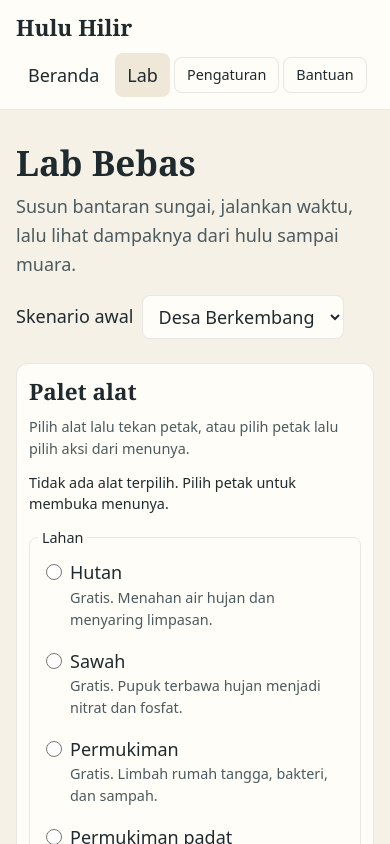
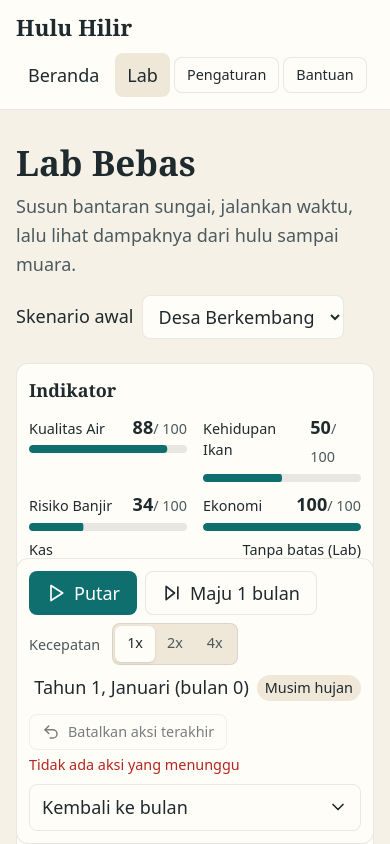
Before and after one commit to benditandayusaputra/hulu_hilir, a SvelteKit app: page /lab in a window 390 px wide. Shown: the top 844 px of the page. Built offline with nearby package versions, Linux system fonts and the light colour scheme.

Commit message:
:lipstick: Susun tata letak Lab responsif tiga titik henti

```diff
--- a/src/lib/components/charts/LineChart.svelte
+++ b/src/lib/components/charts/LineChart.svelte
@@ -59,6 +59,7 @@
 	};
 
 	let width = $state(DEFAULT_WIDTH);
+	let dataOpen = $state(false);
 
 	const innerWidth = $derived(Math.max(1, width - MARGIN.left - MARGIN.right));
 	const innerHeight = HEIGHT - MARGIN.top - MARGIN.bottom;
@@ -178,8 +179,9 @@
 			</text>
 		{/each}
 	</svg>
-	<Disclosure summary={seeDataLabel}>
+	<Disclosure summary={seeDataLabel} bind:open={dataOpen}>
 		<div>
+			{#if dataOpen}
 				<table class="w-full border-collapse text-sm">
 					<caption class="mb-1 text-left font-medium">{title}</caption>
 					<thead>
@@ -193,7 +195,8 @@
 					<tbody>
 						{#each rows as row (row.index)}
 							<tr class="border-b border-ink/10">
-							<th scope="row" data-numeric class="py-1 pr-2 text-left font-medium">{row.index}</th>
+								<th scope="row" data-numeric class="py-1 pr-2 text-left font-medium">{row.index}</th
+								>
 								{#each row.values as value, i (i)}
 									<td data-numeric class="py-1 pr-2"
 										>{value === undefined ? '' : formatScore(value)}</td
@@ -203,6 +206,7 @@
 						{/each}
 					</tbody>
 				</table>
+			{/if}
 		</div>
 	</Disclosure>
 </figure>
--- a/src/lib/components/river/TileActionPanel.svelte
+++ b/src/lib/components/river/TileActionPanel.svelte
@@ -137,7 +137,9 @@
 				: chosen.dismantle !== null
 					? session.removeIntervention(cell, chosen.dismantle)
 					: false;
-		if (ok) onclose();
+		if (!ok) return;
+		if (inline) onclose();
+		else sheetOpen = false;
 	}
 
 	function handleWindowKey(event: KeyboardEvent): void {
--- a/src/lib/content/lab.ts
+++ b/src/lib/content/lab.ts
@@ -12,7 +12,7 @@ import type {
 	SegmentIndex,
 	WaterStatus
 } from '$lib/sim';
-import { formatBillions, formatScore, formatSignedScore } from '$lib/format/number';
+import { formatBillions, formatNumber, formatScore, formatSignedScore } from '$lib/format/number';
 
 export const segmentNames: Record<SegmentIndex, string> = {
 	1: 'Hulu Atas',
@@ -473,10 +473,7 @@ export function waterCellName(
 	fishScore: number,
 	flood: FloodStatus
 ): string {
-	const ip = pollutionIndex.toLocaleString('id-ID', {
-		minimumFractionDigits: 1,
-		maximumFractionDigits: 1
-	});
+	const ip = formatNumber(pollutionIndex, 1);
 	return `${segmentLabel(segment)}, ${lab.waterCell}: ${waterStatusNames[status]}, IP ${ip}, ikan ${formatScore(fishScore)} dari 100, banjir ${floodStatusNames[flood]}. ${lab.pressEnterSegment}`;
 }
 
--- a/src/lib/format/number.ts
+++ b/src/lib/format/number.ts
@@ -2,27 +2,39 @@ const locale = 'id-ID';
 const BILLION_MAX_DIGITS = 2;
 const PERCENT_SCALE = 100;
 
-export function formatNumber(value: number, digits = 0): string {
-	return new Intl.NumberFormat(locale, {
+const fixedFormatters = new Map<number, Intl.NumberFormat>();
+const billionFormatter = new Intl.NumberFormat(locale, {
+	maximumFractionDigits: BILLION_MAX_DIGITS
+});
+const compactFormatter = new Intl.NumberFormat(locale, {
+	notation: 'compact',
+	maximumFractionDigits: 1
+});
+
+function fixedFormatter(digits: number): Intl.NumberFormat {
+	const cached = fixedFormatters.get(digits);
+	if (cached !== undefined) return cached;
+	const created = new Intl.NumberFormat(locale, {
 		minimumFractionDigits: digits,
 		maximumFractionDigits: digits
-	}).format(value);
+	});
+	fixedFormatters.set(digits, created);
+	return created;
+}
+
+export function formatNumber(value: number, digits = 0): string {
+	return fixedFormatter(digits).format(value);
 }
 
 export function formatBillions(value: number): string {
-	const amount = new Intl.NumberFormat(locale, {
-		maximumFractionDigits: BILLION_MAX_DIGITS
-	}).format(value);
-	return `Rp ${amount} miliar`;
+	return `Rp ${billionFormatter.format(value)} miliar`;
 }
 
 const COMPACT_THRESHOLD = 10000;
 
 export function formatCompact(value: number): string {
 	if (Math.abs(value) < COMPACT_THRESHOLD) return formatNumber(value);
-	return new Intl.NumberFormat(locale, { notation: 'compact', maximumFractionDigits: 1 }).format(
-		value
-	);
+	return compactFormatter.format(value);
 }
 
 export function formatPercent(share: number): string {
--- a/src/routes/lab/+page.svelte
+++ b/src/routes/lab/+page.svelte
@@ -1,5 +1,5 @@
 <script lang="ts">
-	import { setContext, untrack } from 'svelte';
+	import { setContext, tick, untrack } from 'svelte';
 	import { page } from '$app/state';
 	import LineChart from '$lib/components/charts/LineChart.svelte';
 	import IndicatorPanel from '$lib/components/river/IndicatorPanel.svelte';
@@ -11,6 +11,8 @@
 	import Toolbox from '$lib/components/river/Toolbox.svelte';
 	import Button from '$lib/components/ui/Button.svelte';
 	import Dialog from '$lib/components/ui/Dialog.svelte';
+	import Sheet from '$lib/components/ui/Sheet.svelte';
+	import Tabs from '$lib/components/ui/Tabs.svelte';
 	import {
 		chartSummary,
 		indicatorNames,
@@ -21,6 +23,7 @@
 	} from '$lib/content/lab';
 	import { scenarioById, type Indicators, type Scenario } from '$lib/sim';
 	import { announcer } from '$lib/state/announcer.svelte';
+	import { desktopQuery, phoneQuery, viewportOf, watchMedia } from '$lib/state/media';
 	import { settings } from '$lib/state/settings.svelte';
 	import { shell } from '$lib/state/shell.svelte';
 	import {
@@ -56,6 +59,28 @@
 	let tableOpen = $state(false);
 	const tableId = 'tabel-sungai';
 
+	let phoneMatch = $state(false);
+	let desktopMatch = $state(true);
+	let toolsOpen = $state(false);
+	let inspectorOpen = $state(false);
+	let activeTab = $state('tools');
+	const viewport = $derived(viewportOf(phoneMatch, desktopMatch));
+	const inlinePanel = $derived(viewport === 'desktop');
+	const panelTabs = [
+		{ id: 'tools', label: lab.tabTools },
+		{ id: 'indicators', label: lab.tabIndicators },
+		{ id: 'inspector', label: lab.tabInspector }
+	];
+
+	$effect(() => {
+		const stopPhone = watchMedia(phoneQuery, (matches) => (phoneMatch = matches));
+		const stopDesktop = watchMedia(desktopQuery, (matches) => (desktopMatch = matches));
+		return () => {
+			stopPhone();
+			stopDesktop();
+		};
+	});
+
 	const chartKeys: readonly (keyof Indicators)[] = ['waterQuality', 'fish', 'floodRisk', 'economy'];
 	const chartStyles = ['solid', 'dashed', 'dotted', 'dashdot'] as const;
 	const chartSeries = $derived(
@@ -87,8 +112,9 @@
 		session.selection = cell;
 	}
 
-	function closePanel(): void {
+	async function closePanel(): Promise<void> {
 		session.selection = null;
+		await tick();
 		if (lastCell !== null) stage?.focusCell(lastCell);
 	}
 
@@ -185,6 +211,25 @@
 	<div
 		class="grid grid-cols-[minmax(0,1fr)] gap-4 lg:grid-cols-[15rem_minmax(0,1fr)_19rem] xl:grid-cols-[17rem_minmax(0,1fr)_21rem]"
 	>
+		{#if viewport === 'phone'}
+			<section
+				aria-labelledby="judul-indikator"
+				class="rounded-[var(--radius-card)] border-[1.5px] border-ink/10 bg-surface p-3"
+			>
+				<h2 id="judul-indikator" class="mb-2 text-base">{lab.indicatorsTitle}</h2>
+				<IndicatorPanel compact={true} />
+			</section>
+			<div class="flex flex-wrap gap-2">
+				<Button variant="secondary" aria-haspopup="dialog" onclick={() => (toolsOpen = true)}>
+					{lab.openTools}
+				</Button>
+				<Button variant="secondary" aria-haspopup="dialog" onclick={() => (inspectorOpen = true)}>
+					{lab.inspectorTitle}
+				</Button>
+			</div>
+		{/if}
+
+		{#if viewport === 'desktop'}
 			<aside
 				aria-label={lab.paletteTitle}
 				class="rounded-[var(--radius-card)] border-[1.5px] border-ink/10 bg-surface p-3"
@@ -192,6 +237,7 @@
 				<h2 class="mb-2 text-lg">{lab.paletteTitle}</h2>
 				<Toolbox />
 			</aside>
+		{/if}
 
 		<section
 			id={stageSectionId}
@@ -223,6 +269,7 @@
 			</div>
 		</section>
 
+		{#if viewport === 'desktop'}
 			<aside aria-label={lab.panelTitle} class="flex flex-col gap-4">
 				{#if session.selection !== null}
 					{#key `${session.selection.segment}-${session.selection.column}`}
@@ -244,12 +291,33 @@
 					<SegmentInspector />
 				</section>
 			</aside>
+		{:else if viewport === 'tablet'}
+			<section
+				aria-label={lab.panelTitle}
+				class="rounded-[var(--radius-card)] border-[1.5px] border-ink/10 bg-surface p-3"
+			>
+				<Tabs tabs={panelTabs} bind:active={activeTab} label={lab.panelTitle}>
+					{#snippet panel(id)}
+						<h2 class="sr-only">{panelTabs.find((tab) => tab.id === id)?.label ?? ''}</h2>
+						{#if id === 'tools'}
+							<Toolbox />
+						{:else if id === 'indicators'}
+							<IndicatorPanel />
+						{:else}
+							<SegmentInspector />
+						{/if}
+					{/snippet}
+				</Tabs>
+			</section>
+		{/if}
 
 		<section
 			id={timeSectionId}
 			tabindex="-1"
 			aria-label={lab.timeRegion}
-			class="focus-visible:outline-offset-4 lg:col-span-3"
+			class="focus-visible:outline-offset-4 lg:col-span-3 {viewport === 'phone'
+				? 'sticky bottom-0 z-20'
+				: ''}"
 		>
 			<TimeControls />
 		</section>
@@ -270,6 +338,21 @@
 	</div>
 </div>
 
+{#if !inlinePanel && session.selection !== null}
+	{#key `${session.selection.segment}-${session.selection.column}`}
+		<TileActionPanel cell={session.selection} inline={false} onclose={closePanel} />
+	{/key}
+{/if}
+
+{#if viewport === 'phone'}
+	<Sheet bind:open={toolsOpen} title={lab.paletteTitle}>
+		<Toolbox />
+	</Sheet>
+	<Sheet bind:open={inspectorOpen} title={lab.inspectorTitle}>
+		<SegmentInspector />
+	</Sheet>
+{/if}
+
 <Dialog
 	bind:open={confirmOpen}
 	title={lab.scenarioChangeTitle}
```
Also changed, not shown: 2 other files (tests, documents, lock files or other folders). Lines whose indentation alone changed are shown as unchanged.
